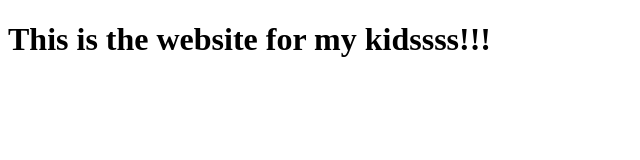
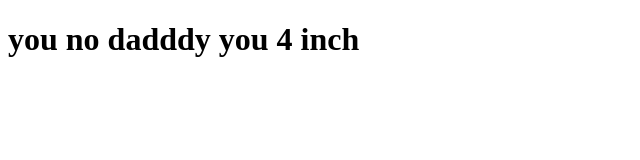
Before and after one commit to Shreya-1802/TeachingMyKids, a plain HTML site: page index.html in a window 1280 px wide. Shown: the whole page, without its empty margins (0-640 px from the left). Drawn offline with Linux system fonts and the light colour scheme.

Commit message:
done by shivanshi

```diff
--- a/index.html
+++ b/index.html
@@ -6,6 +6,6 @@
     <title>test</title>
 </head>
 <body>
-    <h1>This is the website for my kidssss!!!</h1>
+    <h1>you no dadddy you 4 inch</h1>
 </body>
 </html>
```
